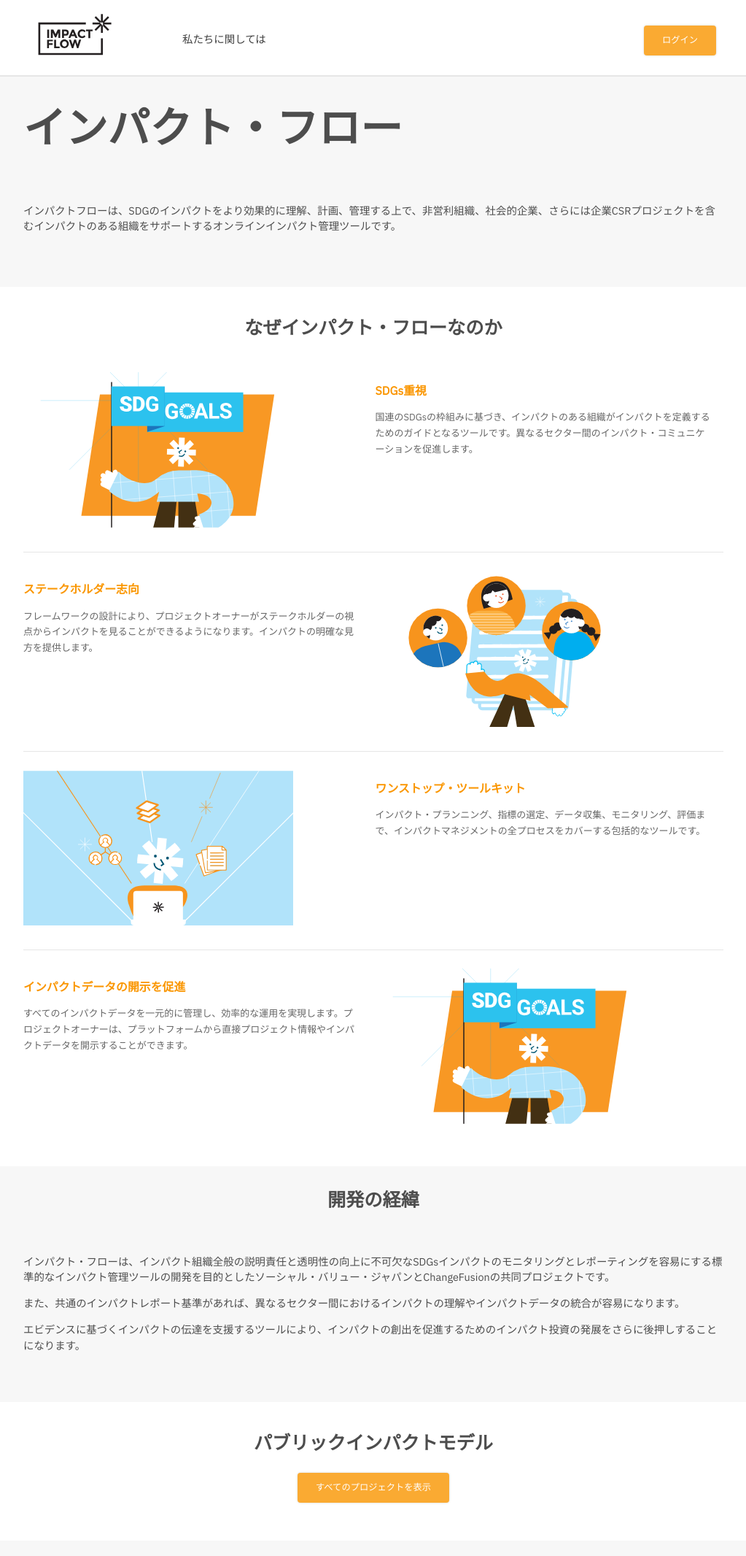
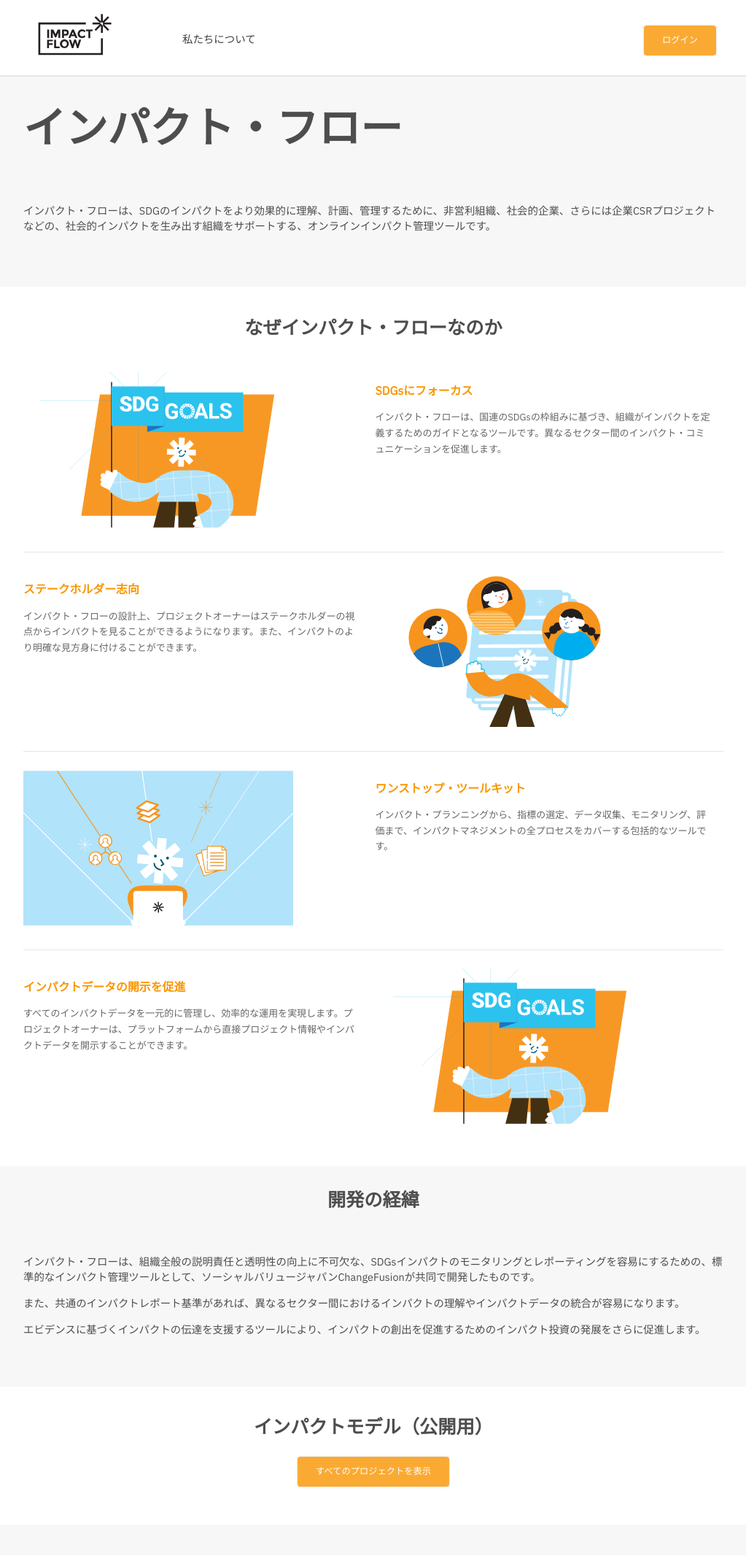
Before and after one commit to deepmatters/impactflowjp, a Flask app: page / in a window 1280 px wide. Shown: the top 2132 px of the page at 73% size, without its empty margins (128-1151 px from the left). Run offline with Flask 2, Linux system fonts and the light colour scheme; data that the repository does not hold is empty.

Commit message:
Fix translation on home, login, signup view

```diff
--- a/app/forms.py
+++ b/app/forms.py
@@ -6,8 +6,8 @@ from flask_pagedown.fields import PageDownField
 class SignupForm(FlaskForm):
     name = StringField('名前', validators=[DataRequired()])
     email = EmailField('メールアドレス', validators=[DataRequired()])
-    password = PasswordField('パスワードを作成する', validators=[DataRequired()])
-    password_check = PasswordField('パスワード確認', validators=[DataRequired()])
+    password = PasswordField('パスワード', validators=[DataRequired()])
+    password_check = PasswordField('パスワード（確認）', validators=[DataRequired()])
     submit = SubmitField('アカウントを作成する')
 
 class LoginForm(FlaskForm):
--- a/app/static/style.css
+++ b/app/static/style.css
@@ -335,7 +335,7 @@ tr {
     text-align: center;
     background-color: #ffffff;
     height: 1.5em;
-    width: 1.5em;
+    width: 3em;
     border: 1px solid #e6e6e6;
     border-radius: 100%;
     padding: 10px;
--- a/app/templates/base.html
+++ b/app/templates/base.html
@@ -54,9 +54,11 @@
                     </div>
                     <div class="header-nav-block">
                         {% if not current_user.is_authenticated %}
-                            <span class="nav-item"><a class="no-decoration" href="/about">私たちに関しては</a></span>
+                            <span class="nav-item"><a class="no-decoration" href="/about">私たちについて
+                            </a></span>
                         {% else%}
-                            <span class="nav-item"><a class="no-decoration" href="/about">私たちに関しては</a></span>
+                            <span class="nav-item"><a class="no-decoration" href="/about">私たちについて
+                            </a></span>
                             <span class="nav-item"><a class="no-decoration" href="/">マイ　プロジェクト</a></span>
                         {% endif %}
                     </div>
--- a/app/templates/home.html
+++ b/app/templates/home.html
@@ -6,7 +6,7 @@
         <div class="home-content">
             <h1 class="header-home">インパクト・フロー</h1>
             <div class="home-nonflex-wrapper">
-                <p>インパクトフローは、SDGのインパクトをより効果的に理解、計画、管理する上で、非営利組織、社会的企業、さらには企業CSRプロジェクトを含むインパクトのある組織をサポートするオンラインインパクト管理ツールです。</p>
+                <p>インパクト・フローは、SDGのインパクトをより効果的に理解、計画、管理するために、非営利組織、社会的企業、さらには企業CSRプロジェクトなどの、社会的インパクトを生み出す組織をサポートする、オンラインインパクト管理ツールです。</p>
             </div>
         </div>
     </div>
@@ -21,15 +21,15 @@
                     <img src="/static/1-sdg.svg" alt="SDG focused">
                 </div>
                 <div class="home-right">
-                    <h3>SDGs重視</h3>
-                    <p class="gray-standard">国連のSDGsの枠組みに基づき、インパクトのある組織がインパクトを定義するためのガイドとなるツールです。異なるセクター間のインパクト・コミュニケーションを促進します。</p>
+                    <h3>SDGsにフォーカス</h3>
+                    <p class="gray-standard">インパクト・フローは、国連のSDGsの枠組みに基づき、組織がインパクトを定義するためのガイドとなるツールです。異なるセクター間のインパクト・コミュニケーションを促進します。</p>
                 </div>
             </div>
             <div class="border"></div>
             <div class="home-flex-wrapper">
                 <div class="home-left">
                     <h3>ステークホルダー志向</h3>
-                    <p class="gray-standard">フレームワークの設計により、プロジェクトオーナーがステークホルダーの視点からインパクトを見ることができるようになります。インパクトの明確な見方を提供します。</p>
+                    <p class="gray-standard">インパクト・フローの設計上、プロジェクトオーナーはステークホルダーの視点からインパクトを見ることができるようになります。また、インパクトのより明確な見方身に付けることができます。</p>
                 </div>
                 <div class="home-right">
                     <img src="/static/2-stakeholder.svg" alt="Stakeholder oriented">
@@ -42,7 +42,7 @@
                 </div>
                 <div class="home-right">
                     <h3>ワンストップ・ツールキット</h3>
-                    <p class="gray-standard">インパクト・プランニング、指標の選定、データ収集、モニタリング、評価まで、インパクトマネジメントの全プロセスをカバーする包括的なツールです。</p>
+                    <p class="gray-standard">インパクト・プランニングから、指標の選定、データ収集、モニタリング、評価まで、インパクトマネジメントの全プロセスをカバーする包括的なツールです。</p>
                 </div>
             </div>
             <div class="border"></div>
@@ -63,9 +63,9 @@
                     <h1>開発の経緯</h1>
                 </div>
                 <div class="home-nonflex-wrapper">
-                    <p>インパクト・フローは、インパクト組織全般の説明責任と透明性の向上に不可欠なSDGsインパクトのモニタリングとレポーティングを容易にする標準的なインパクト管理ツールの開発を目的としたソーシャル・バリュー・ジャパンとChangeFusionの共同プロジェクトです。</p>
+                    <p>インパクト・フローは、組織全般の説明責任と透明性の向上に不可欠な、SDGsインパクトのモニタリングとレポーティングを容易にするための、標準的なインパクト管理ツールとして、ソーシャルバリュージャパンChangeFusionが共同で開発したものです。</p>
                     <p>また、共通のインパクトレポート基準があれば、異なるセクター間におけるインパクトの理解やインパクトデータの統合が容易になります。</p>
-                    <p>エビデンスに基づくインパクトの伝達を支援するツールにより、インパクトの創出を促進するためのインパクト投資の発展をさらに後押しすることになります。</p>
+                    <p>エビデンスに基づくインパクトの伝達を支援するツールにより、インパクトの創出を促進するためのインパクト投資の発展をさらに促進します。</p>
                 </div>
             </div>
         </div>
@@ -126,7 +126,7 @@
 
     <div class="main-bg-wrapper">
         <div class="align-center">
-            <h1>パブリックインパクトモデル</h1>
+            <h1>インパクトモデル（公開用）</h1>
         </div>
         <div class="homecard-flex-wrapper">
             {% for project_published in projects_published %}
--- a/app/templates/login.html
+++ b/app/templates/login.html
@@ -16,11 +16,11 @@
                 {{ form.submit(class_="button") }}
             </div>
         </form>
-        <p class="gray-small"><a href="/forget">パスワードを忘れた</a></p>
+        <p class="gray-small"><a href="/forget">パスワードをお忘れの方</a></p>
         <br>
         <hr>
         <div class="circle-with-text">
-            また
+            または
         </div>
         <div class="spacer-big"></div>
         <p class="login-link"><a href="/signup">アカウントを作成する</a></p>
--- a/app/templates/signup.html
+++ b/app/templates/signup.html
@@ -14,7 +14,7 @@
                 {{ form.password.label }}
                 {{ form.password(size=23, placeholder="パスワード") }}<br>
                 {{ form.password_check.label }}
-                {{ form.password_check(size=23, placeholder="パスワード確認") }}<br>
+                {{ form.password_check(size=23, placeholder="パスワード（確認）") }}<br>
             </div>
             <div class="button-wrapper">
                 {{ form.submit(class_="button") }}
@@ -24,7 +24,7 @@
         <br>
         <hr>
         <div class="circle-with-text">
-            また
+            または
         </div>
         <div class="spacer-big"></div>
         <p class="login-link"><a href="/login">ログイン</a></p>
```
